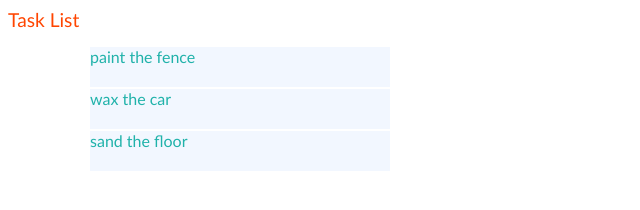
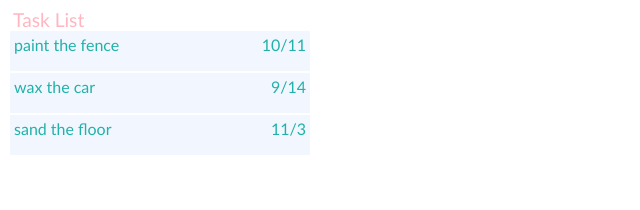
Before and after one commit to tonytrivi/ToDoList, a React app: page / in a window 1280 px wide. Shown: the whole page, without its empty margins (0-640 px from the left). Built offline with nearby package versions, Linux system fonts and the light colour scheme.

Commit message:
task list

```diff
--- a/components/app.js
+++ b/components/app.js
@@ -1,25 +1,26 @@
 import React from 'react';
 import TaskList from './tasklist.js';
 
+var d = new Date();
 const tasks = [
     {
         ID: 1,
         description: 'paint the fence',
-        timeCreated: Date.now(),
+        timeCreated: new Date(2016, 10, 11),
         isCompleted: false,
         isExpired: false
     },
     {
         ID: 2,
         description: 'wax the car',
-        timeCreated: Date.now(),
+        timeCreated: new Date(2016, 9, 14),
         isCompleted: false,
         isExpired: false
     },
     {
         ID: 3,
         description: 'sand the floor',
-        timeCreated: Date.now(),
+        timeCreated: new Date(2016, 11, 3),
         isCompleted: true,
         isExpired: false
     }
--- a/components/tasklist.js
+++ b/components/tasklist.js
@@ -5,22 +5,21 @@ export default class TaskList extends React.Component {
         var taskList = this.props.tasks.map(function(task){
                         return <div className="task-item-container" key={task.ID}>
                             <div className="task-item">
-                            <span className="task-item-desc">{task.description}</span>
+                                <span className="task-item-desc">{task.description}</span>
+                                <span className="task-item-desc right">{task.timeCreated.getMonth()}/{task.timeCreated.getDate()}</span>
                             </div>
                         </div>;
                       })
 
-        return  <ul>{ taskList }</ul>
+        return <div>{ taskList }</div>
     }
     render() {
         console.log(this.props.tasks);
 
         return (
             <div>
-                <div><span className="header-text">Task List</span></div>
-                <ul>
-                    {this.renderItems()}
-                </ul>
+                <div><span className="span-shim"></span><span className="header-text">Task List</span></div>
+                {this.renderItems()}
             </div>
         );
     }
--- a/index.html
+++ b/index.html
@@ -5,7 +5,7 @@
         <link rel="stylesheet" type="text/css" href="styles.css">
     </head>
     <body>
-        <div class="app-container" id="app" />
+        <div id="app" />
         <script src="bundle.js"></script>
     </body>
 </html>
--- a/styles.css
+++ b/styles.css
@@ -4,9 +4,9 @@
 }
 
 .header-text {
-    color: orangered;
     font-family: 'Gill Sans', 'Gill Sans MT', Calibri, 'Trebuchet MS', sans-serif;
     font-size: 1.2em;
+    color: lightpink;
 }
 
 .task-item-container {
@@ -19,8 +19,19 @@
     border-width: 2px;
 }
 
+.right {
+  display: block;
+  float:right;
+}
+
+.span-shim {
+  margin-left: 5px;
+}
+
 .task-item {
-
+    border-style: solid;
+    border-color: transparent;
+    border-width: 4px;
 }
 
 .task-item-desc {
```
